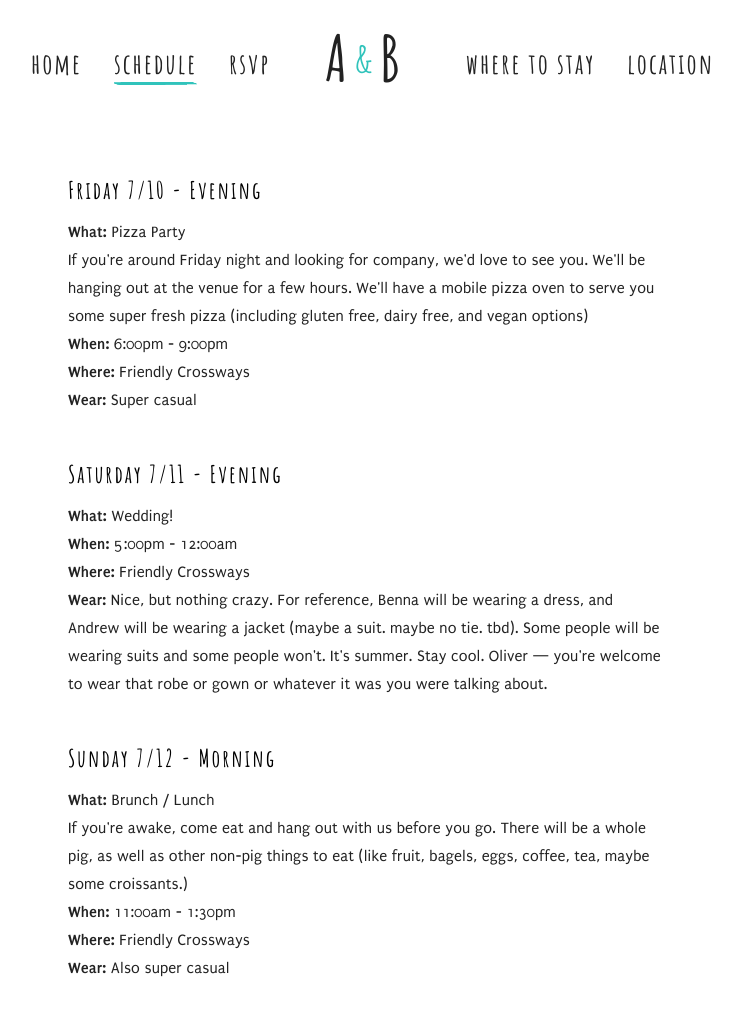
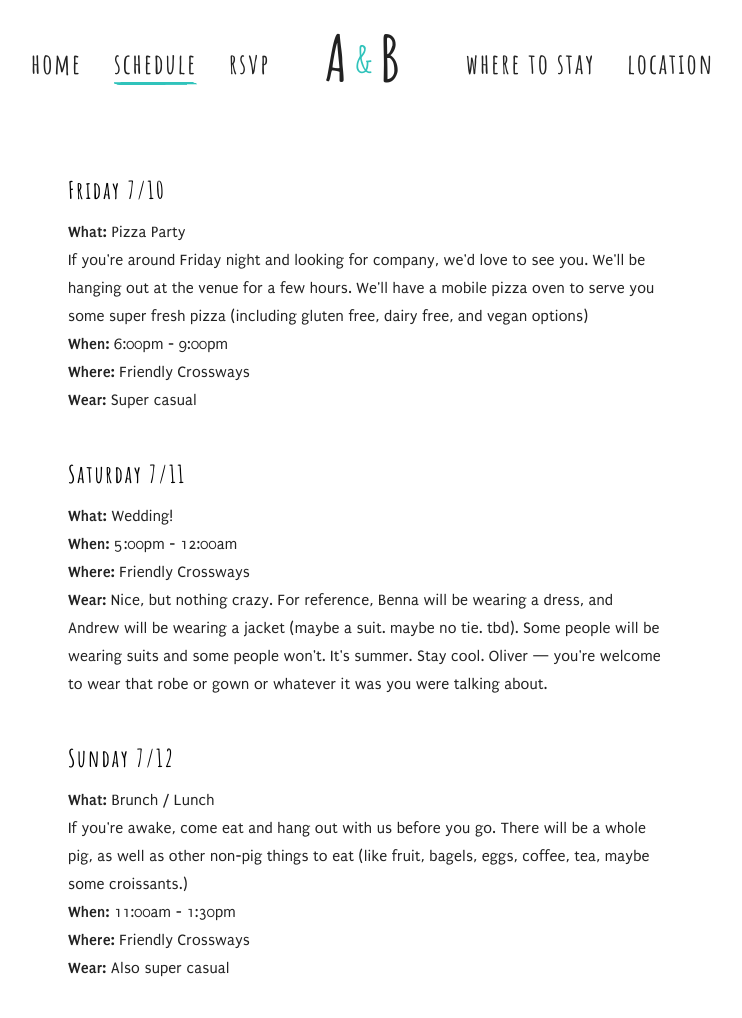
Before and after one commit to andrewfiorillo/andrewandbenna, a PHP site: page /schedule in a window 1280 px wide. Shown: the top 1018 px of the page, without its empty margins (272-1014 px from the left). Run offline with PHP 8.4, Linux system fonts and the light colour scheme.

Commit message:
text edit

```diff
--- a/schedule.php
+++ b/schedule.php
@@ -12,7 +12,7 @@
 	<? include("include/nav.php") ?>
 
 	<div class="main">
-		<h2>Friday 7/10 - Evening</h2>
+		<h2>Friday 7/10</h2>
 		<p>
 			<strong>What:</strong> Pizza Party<br>
 			If you're around Friday night and looking for company, we'd love to see you. We'll be hanging out at the venue for a few hours. We'll have a mobile pizza oven to serve you some super fresh pizza (including gluten free, dairy free, and vegan options)<br>
@@ -21,7 +21,7 @@
 			<strong>Wear:</strong> Super casual<br>
 		</p>
 
-		<h2>Saturday 7/11 - Evening</h2>
+		<h2>Saturday 7/11</h2>
 		<p>
 			<strong>What:</strong> Wedding!<br>
 			<strong>When:</strong> 5:00pm - 12:00am<br>
@@ -30,7 +30,7 @@
 
 		</p>
 
-		<h2>Sunday 7/12 - Morning</h2>
+		<h2>Sunday 7/12</h2>
 		<p>
 		<strong>What:</strong> Brunch / Lunch<br>
 			If you're awake, come eat and hang out with us before you go. There will be a whole pig, as well as other non-pig things to eat (like fruit, bagels, eggs, coffee, tea, maybe some croissants.)<br>
```
